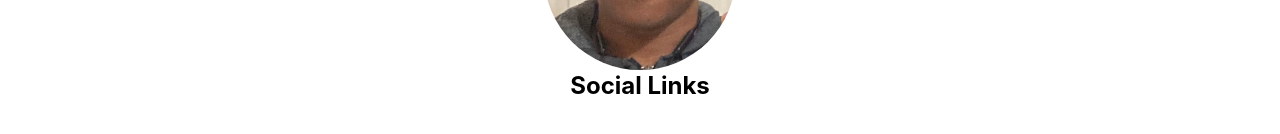
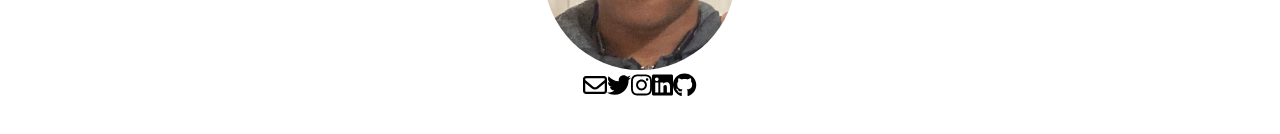
Before and after one commit to Bantchee/portfolio-site, a React (Create React App) app: page / in a window 1280 px wide. Shown: the part 282-416 px from the top of the page. Built offline with nearby package versions, Linux system fonts and the light colour scheme.

Commit message:
Add social icons to home component

```diff
--- a/package.json
+++ b/package.json
@@ -3,6 +3,11 @@
   "version": "0.1.0",
   "private": true,
   "dependencies": {
+    "@fortawesome/fontawesome-svg-core": "^6.3.0",
+    "@fortawesome/free-brands-svg-icons": "^6.3.0",
+    "@fortawesome/free-regular-svg-icons": "^6.3.0",
+    "@fortawesome/free-solid-svg-icons": "^6.3.0",
+    "@fortawesome/react-fontawesome": "^0.2.0",
     "@testing-library/jest-dom": "^5.16.5",
     "@testing-library/react": "^13.4.0",
     "@testing-library/user-event": "^13.5.0",
--- a/src/components/Home.js
+++ b/src/components/Home.js
@@ -1,5 +1,8 @@
 import React from "react";
 import pic from "../img/my_pic.jpg";
+import { faTwitter, faInstagram, faLinkedin, faGithub } from "@fortawesome/free-brands-svg-icons";
+import { faEnvelope } from "@fortawesome/free-regular-svg-icons";
+import { FontAwesomeIcon } from "@fortawesome/react-fontawesome";
 
 const Home = () => {
     return (
@@ -14,14 +17,11 @@ const Home = () => {
                 className="w-48 rounded-full"
             />
             <div>
-                <p>Social Links</p>
-                {/*
-                    email
-                    twitter
-                    instagram
-                    linkin
-                    github
-                */}
+                <a href="#"><FontAwesomeIcon icon={faEnvelope} /></a>
+                <a href="#"><FontAwesomeIcon icon={faTwitter} /></a>
+                <a href="#"><FontAwesomeIcon icon={faInstagram} /></a>
+                <a href="#"><FontAwesomeIcon icon={faLinkedin} /></a>
+                <a href="#"><FontAwesomeIcon icon={faGithub} /></a>
             </div>
         </div>
     )
```
Also changed, not shown: 1 other file (tests, documents, lock files or other folders).
